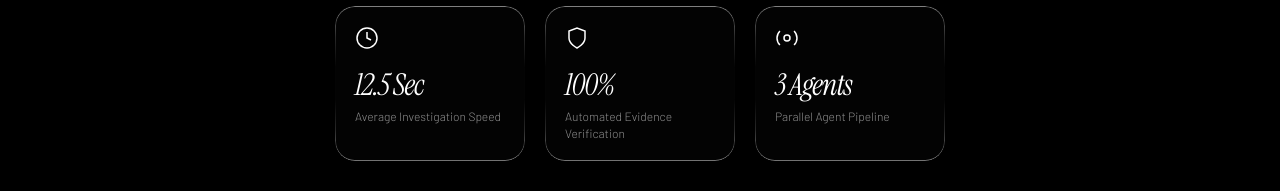
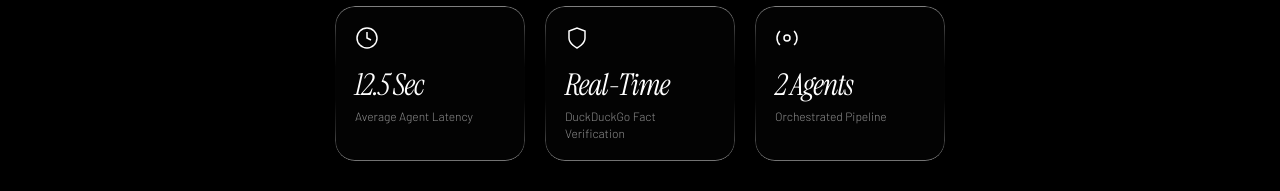
Before and after one commit to Edge-Explorer/AgentBond-AI, a React (Vite) app in the folder frontend/: page / in a window 1280 px wide. Shown: the part 580-771 px from the top of the page. Built offline with nearby package versions, Linux system fonts and the light colour scheme; no server answers.

Commit message:
style(landing): update stats cards to be authentic to backend metrics and agent pipeline

```diff
--- a/frontend/src/sections/HeroSection.jsx
+++ b/frontend/src/sections/HeroSection.jsx
@@ -31,7 +31,7 @@ export default function HeroSection({ onOpenAuth, onViewWorkspace }) {
         </svg>
       ),
       value: "12.5 Sec",
-      label: "Average Investigation Speed",
+      label: "Average Agent Latency",
     },
     {
       icon: (
@@ -39,8 +39,8 @@ export default function HeroSection({ onOpenAuth, onViewWorkspace }) {
           <path d="M12 22s8-4 8-10V5l-8-3-8 3v7c0 6 8 10 8 10z" />
         </svg>
       ),
-      value: "100%",
-      label: "Automated Evidence Verification",
+      value: "Real-Time",
+      label: "DuckDuckGo Fact Verification",
     },
     {
       icon: (
@@ -49,8 +49,8 @@ export default function HeroSection({ onOpenAuth, onViewWorkspace }) {
           <path d="M19.07 4.93a10 10 0 0 1 0 14.14M4.93 4.93a10 10 0 0 0 0 14.14" />
         </svg>
       ),
-      value: "3 Agents",
-      label: "Parallel Agent Pipeline",
+      value: "2 Agents",
+      label: "Orchestrated Pipeline",
     },
   ];
 
```
